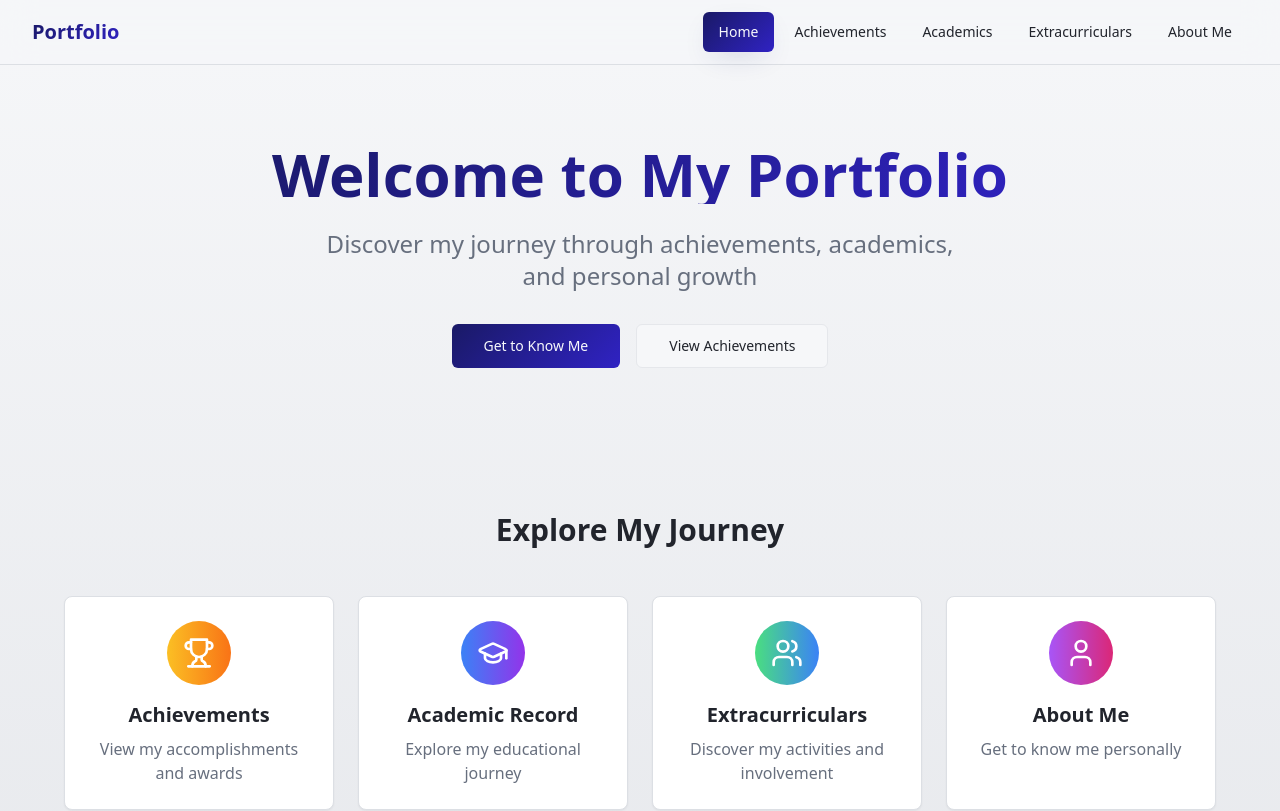
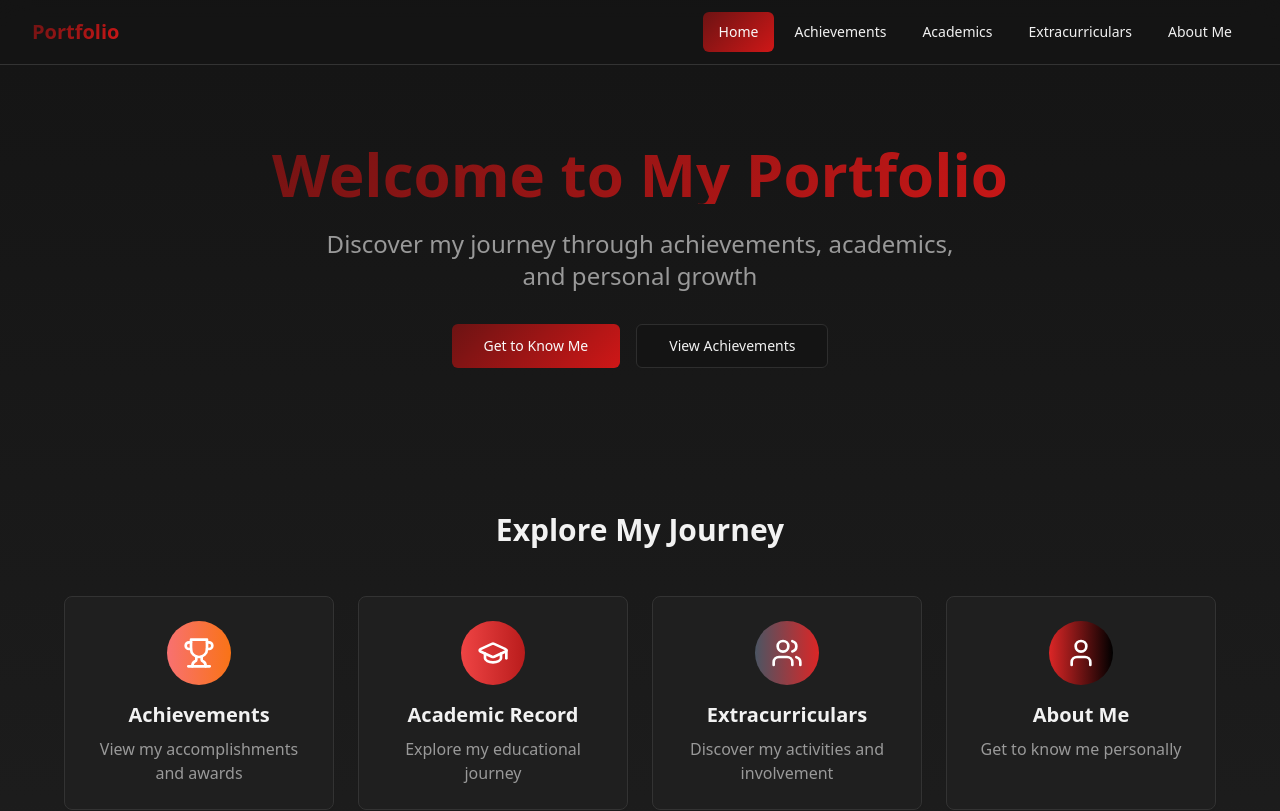
Before and after one commit to TheFedExpress/aayushparikh-2ada1e14, a React (Vite) app: page / in a window 1280 px wide. Shown: the top 811 px of the page. Built offline with nearby package versions, Linux system fonts and the light colour scheme.

Commit message:
Update theme and enable dark mode
Update website theme to a darker color scheme (dark red/black or dark blue/black) and ensure the website is permanently in dark mode.

```diff
--- a/src/index.css
+++ b/src/index.css
@@ -8,106 +8,56 @@ All colors MUST be HSL.
 
 @layer base {
   :root {
-    --background: 220 20% 97%;
-    --foreground: 220 15% 15%;
+    /* Dark theme with red and black */
+    --background: 0 0% 8%;
+    --foreground: 0 0% 95%;
 
-    --card: 0 0% 100%;
-    --card-foreground: 220 15% 15%;
+    --card: 0 0% 12%;
+    --card-foreground: 0 0% 95%;
 
-    --popover: 0 0% 100%;
-    --popover-foreground: 220 15% 15%;
+    --popover: 0 0% 12%;
+    --popover-foreground: 0 0% 95%;
 
-    --primary: 240 60% 25%;
-    --primary-foreground: 210 40% 98%;
-    --primary-glow: 245 70% 45%;
+    --primary: 0 70% 45%;
+    --primary-foreground: 0 0% 98%;
+    --primary-glow: 0 80% 60%;
 
-    --secondary: 245 20% 95%;
-    --secondary-foreground: 240 60% 25%;
+    --secondary: 0 0% 18%;
+    --secondary-foreground: 0 0% 95%;
 
-    --muted: 220 13% 91%;
-    --muted-foreground: 220 10% 45%;
+    --muted: 0 0% 15%;
+    --muted-foreground: 0 0% 60%;
 
-    --accent: 260 80% 70%;
-    --accent-foreground: 220 15% 15%;
+    --accent: 0 85% 55%;
+    --accent-foreground: 0 0% 10%;
 
-    --destructive: 0 84.2% 60.2%;
-    --destructive-foreground: 210 40% 98%;
+    --destructive: 0 84% 60%;
+    --destructive-foreground: 0 0% 98%;
 
-    --border: 220 13% 88%;
-    --input: 220 13% 91%;
-    --ring: 240 60% 25%;
+    --border: 0 0% 20%;
+    --input: 0 0% 18%;
+    --ring: 0 70% 45%;
 
-    /* Custom gradients and effects */
-    --gradient-primary: linear-gradient(135deg, hsl(var(--primary)), hsl(var(--primary-glow)));
-    --gradient-accent: linear-gradient(135deg, hsl(var(--accent)), hsl(var(--primary-glow)));
-    --gradient-subtle: linear-gradient(180deg, hsl(var(--background)), hsl(var(--muted)));
-    --shadow-elegant: 0 10px 30px -10px hsl(var(--primary) / 0.2);
-    --shadow-glow: 0 0 40px hsl(var(--primary-glow) / 0.3);
+    /* Custom gradients and effects - Dark red theme */
+    --gradient-primary: linear-gradient(135deg, hsl(0, 70%, 25%), hsl(0, 80%, 45%));
+    --gradient-accent: linear-gradient(135deg, hsl(0, 85%, 35%), hsl(0, 70%, 50%));
+    --gradient-subtle: linear-gradient(180deg, hsl(0, 0%, 8%), hsl(0, 0%, 12%));
+    --gradient-dark: linear-gradient(135deg, hsl(0, 0%, 5%), hsl(0, 20%, 15%));
+    --shadow-elegant: 0 10px 30px -10px hsl(0, 70%, 25% / 0.4);
+    --shadow-glow: 0 0 40px hsl(0, 80%, 45% / 0.3);
+    --shadow-red-glow: 0 0 50px hsl(0, 85%, 50% / 0.4);
     --transition-smooth: all 0.3s cubic-bezier(0.4, 0, 0.2, 1);
 
     --radius: 0.5rem;
 
-    --sidebar-background: 0 0% 98%;
-
-    --sidebar-foreground: 240 5.3% 26.1%;
-
-    --sidebar-primary: 240 5.9% 10%;
-
+    --sidebar-background: 0 0% 10%;
+    --sidebar-foreground: 0 0% 95%;
+    --sidebar-primary: 0 70% 45%;
     --sidebar-primary-foreground: 0 0% 98%;
-
-    --sidebar-accent: 240 4.8% 95.9%;
-
-    --sidebar-accent-foreground: 240 5.9% 10%;
-
-    --sidebar-border: 220 13% 91%;
-
-    --sidebar-ring: 217.2 91.2% 59.8%;
-  }
-
-  .dark {
-    --background: 220 30% 8%;
-    --foreground: 210 40% 95%;
-
-    --card: 220 25% 12%;
-    --card-foreground: 210 40% 95%;
-
-    --popover: 220 25% 12%;
-    --popover-foreground: 210 40% 95%;
-
-    --primary: 245 70% 60%;
-    --primary-foreground: 220 30% 8%;
-    --primary-glow: 260 80% 70%;
-
-    --secondary: 220 20% 20%;
-    --secondary-foreground: 210 40% 95%;
-
-    --muted: 220 20% 18%;
-    --muted-foreground: 220 10% 60%;
-
-    --accent: 260 80% 70%;
-    --accent-foreground: 220 30% 8%;
-
-    --destructive: 0 62.8% 30.6%;
-    --destructive-foreground: 210 40% 98%;
-
-    --border: 220 20% 20%;
-    --input: 220 20% 20%;
-    --ring: 245 70% 60%;
-
-    /* Dark mode gradients */
-    --gradient-primary: linear-gradient(135deg, hsl(var(--primary)), hsl(var(--primary-glow)));
-    --gradient-accent: linear-gradient(135deg, hsl(var(--accent)), hsl(var(--primary)));
-    --gradient-subtle: linear-gradient(180deg, hsl(var(--background)), hsl(var(--muted)));
-    --shadow-elegant: 0 10px 30px -10px hsl(var(--primary) / 0.4);
-    --shadow-glow: 0 0 40px hsl(var(--primary-glow) / 0.5);
-    --sidebar-background: 240 5.9% 10%;
-    --sidebar-foreground: 240 4.8% 95.9%;
-    --sidebar-primary: 224.3 76.3% 48%;
-    --sidebar-primary-foreground: 0 0% 100%;
-    --sidebar-accent: 240 3.7% 15.9%;
-    --sidebar-accent-foreground: 240 4.8% 95.9%;
-    --sidebar-border: 240 3.7% 15.9%;
-    --sidebar-ring: 217.2 91.2% 59.8%;
+    --sidebar-accent: 0 0% 15%;
+    --sidebar-accent-foreground: 0 0% 95%;
+    --sidebar-border: 0 0% 20%;
+    --sidebar-ring: 0 70% 45%;
   }
 }
 
@@ -118,5 +68,12 @@ All colors MUST be HSL.
 
   body {
     @apply bg-background text-foreground;
+    /* Force dark mode permanently */
+    color-scheme: dark;
+  }
+
+  /* Ensure all elements use dark styling */
+  html {
+    color-scheme: dark;
   }
 }
--- a/src/pages/About.tsx
+++ b/src/pages/About.tsx
@@ -89,7 +89,7 @@ const About = () => {
             {personalInfo.interests.map((interest, index) => (
               <Card key={index} className="group hover:shadow-elegant transition-smooth">
                 <CardHeader className="text-center">
-                  <div className="w-16 h-16 mx-auto mb-4 rounded-full bg-gradient-accent flex items-center justify-center group-hover:scale-110 transition-smooth">
+                  <div className="w-16 h-16 mx-auto mb-4 rounded-full bg-gradient-accent flex items-center justify-center group-hover:scale-110 transition-smooth shadow-red-glow">
                     <interest.icon className="h-8 w-8 text-white" />
                   </div>
                   <CardTitle className="group-hover:text-primary transition-smooth">
@@ -124,7 +124,7 @@ const About = () => {
             <div className="grid md:grid-cols-2 gap-4">
               {funFacts.map((fact, index) => (
                 <div key={index} className="flex items-start gap-3">
-                  <div className="w-6 h-6 rounded-full bg-gradient-accent flex items-center justify-center flex-shrink-0 mt-1">
+                  <div className="w-6 h-6 rounded-full bg-gradient-accent flex items-center justify-center flex-shrink-0 mt-1 shadow-red-glow">
                     <span className="text-white text-sm font-bold">{index + 1}</span>
                   </div>
                   <p className="text-muted-foreground">{fact}</p>
--- a/src/pages/Achievements.tsx
+++ b/src/pages/Achievements.tsx
@@ -10,7 +10,7 @@ const Achievements = () => {
       year: "2024",
       description: "Recognized for maintaining a 4.0 GPA throughout the academic year",
       icon: Trophy,
-      color: "from-yellow-400 to-orange-500"
+      color: "from-red-400 to-orange-500"
     },
     {
       title: "Leadership Excellence",
@@ -18,7 +18,7 @@ const Achievements = () => {
       year: "2023",
       description: "Led student council initiatives that improved campus life for 2000+ students",
       icon: Star,
-      color: "from-blue-400 to-purple-500"
+      color: "from-red-500 to-red-700"
     },
     {
       title: "Community Service Recognition",
@@ -26,7 +26,7 @@ const Achievements = () => {
       year: "2023",
       description: "Completed 200+ hours of community service in local education programs",
       icon: Award,
-      color: "from-green-400 to-blue-500"
+      color: "from-gray-600 to-red-600"
     },
     {
       title: "Science Fair Winner",
@@ -34,7 +34,7 @@ const Achievements = () => {
       year: "2023",
       description: "First place in regional science competition for innovative research project",
       icon: Medal,
-      color: "from-purple-400 to-pink-500"
+      color: "from-red-600 to-black"
     },
     {
       title: "Athletic Achievement",
@@ -42,7 +42,7 @@ const Achievements = () => {
       year: "2022",
       description: "Team captain and MVP for varsity basketball team",
       icon: Trophy,
-      color: "from-red-400 to-yellow-500"
+      color: "from-red-400 to-red-600"
     },
     {
       title: "Scholarship Recipient",
@@ -50,7 +50,7 @@ const Achievements = () => {
       year: "2022",
       description: "Awarded merit-based scholarship for academic excellence",
       icon: Award,
-      color: "from-indigo-400 to-cyan-500"
+      color: "from-gray-700 to-red-800"
     }
   ];
 
--- a/src/pages/Extracurriculars.tsx
+++ b/src/pages/Extracurriculars.tsx
@@ -92,11 +92,11 @@ const Extracurriculars = () => {
 
   const getTypeColor = (type: string) => {
     switch (type) {
-      case "Leadership": return "from-purple-400 to-blue-500";
+      case "Leadership": return "from-red-500 to-red-700";
       case "Sports": return "from-red-400 to-orange-500";
-      case "Academic": return "from-blue-400 to-cyan-500";
-      case "Service": return "from-green-400 to-teal-500";
-      default: return "from-gray-400 to-gray-500";
+      case "Academic": return "from-gray-600 to-red-600";
+      case "Service": return "from-red-600 to-black";
+      default: return "from-gray-600 to-gray-800";
     }
   };
 
--- a/src/pages/Home.tsx
+++ b/src/pages/Home.tsx
@@ -10,28 +10,28 @@ const Home = () => {
       description: "View my accomplishments and awards",
       icon: Trophy,
       path: "/achievements",
-      gradient: "from-amber-400 to-orange-500"
+      gradient: "from-red-400 to-orange-500"
     },
     {
       title: "Academic Record",
       description: "Explore my educational journey",
       icon: GraduationCap,
       path: "/academics",
-      gradient: "from-blue-500 to-purple-600"
+      gradient: "from-red-500 to-red-700"
     },
     {
       title: "Extracurriculars",
       description: "Discover my activities and involvement",
       icon: Users,
       path: "/extracurriculars",
-      gradient: "from-green-400 to-blue-500"
+      gradient: "from-gray-600 to-red-600"
     },
     {
       title: "About Me",
       description: "Get to know me personally",
       icon: User,
       path: "/about",
-      gradient: "from-purple-500 to-pink-600"
+      gradient: "from-red-600 to-black"
     }
   ];
 
@@ -48,7 +48,7 @@ const Home = () => {
           </p>
           <div className="flex flex-col sm:flex-row gap-4 justify-center">
             <Link to="/about">
-              <Button size="lg" className="bg-gradient-primary hover:shadow-glow transition-smooth">
+              <Button size="lg" className="bg-gradient-primary hover:shadow-red-glow transition-smooth">
                 Get to Know Me
               </Button>
             </Link>
@@ -88,7 +88,7 @@ const Home = () => {
       </section>
 
       {/* Stats Section */}
-      <section className="py-16 px-4 sm:px-6 lg:px-8 bg-secondary/30">
+      <section className="py-16 px-4 sm:px-6 lg:px-8 bg-gradient-dark">
         <div className="max-w-4xl mx-auto">
           <div className="grid grid-cols-2 md:grid-cols-4 gap-8 text-center">
             <div>
--- a/tailwind.config.ts
+++ b/tailwind.config.ts
@@ -67,11 +67,13 @@ export default {
 			backgroundImage: {
 				'gradient-primary': 'var(--gradient-primary)',
 				'gradient-accent': 'var(--gradient-accent)',
-				'gradient-subtle': 'var(--gradient-subtle)'
+				'gradient-subtle': 'var(--gradient-subtle)',
+				'gradient-dark': 'var(--gradient-dark)'
 			},
 			boxShadow: {
 				'elegant': 'var(--shadow-elegant)',
-				'glow': 'var(--shadow-glow)'
+				'glow': 'var(--shadow-glow)',
+				'red-glow': 'var(--shadow-red-glow)'
 			},
 			transitionTimingFunction: {
 				'smooth': 'var(--transition-smooth)'
```
